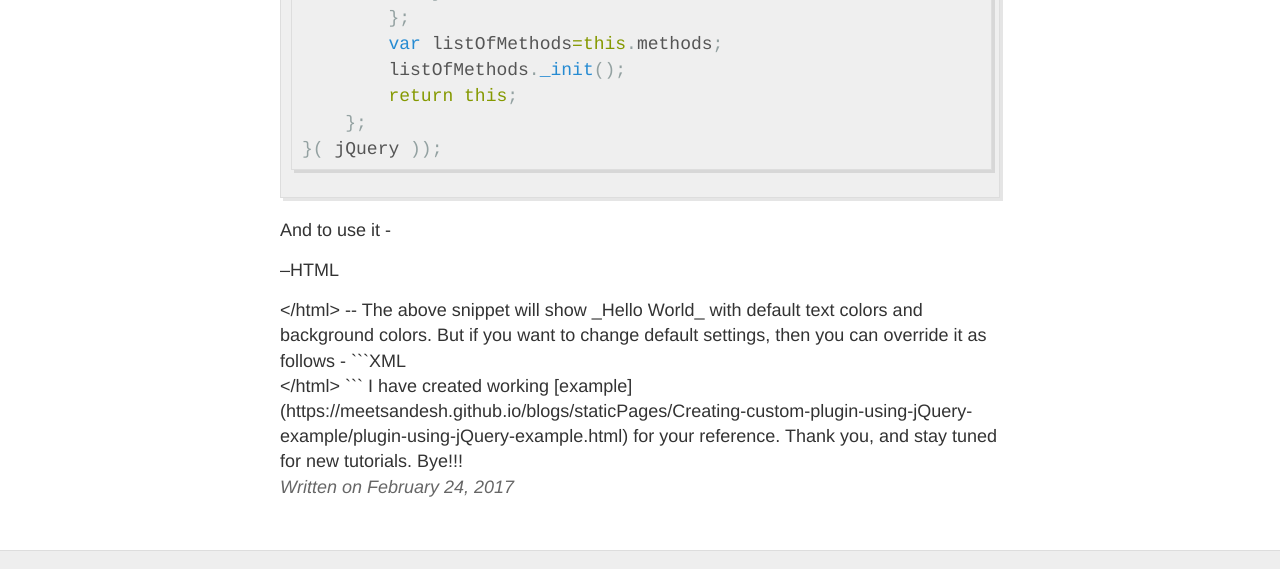
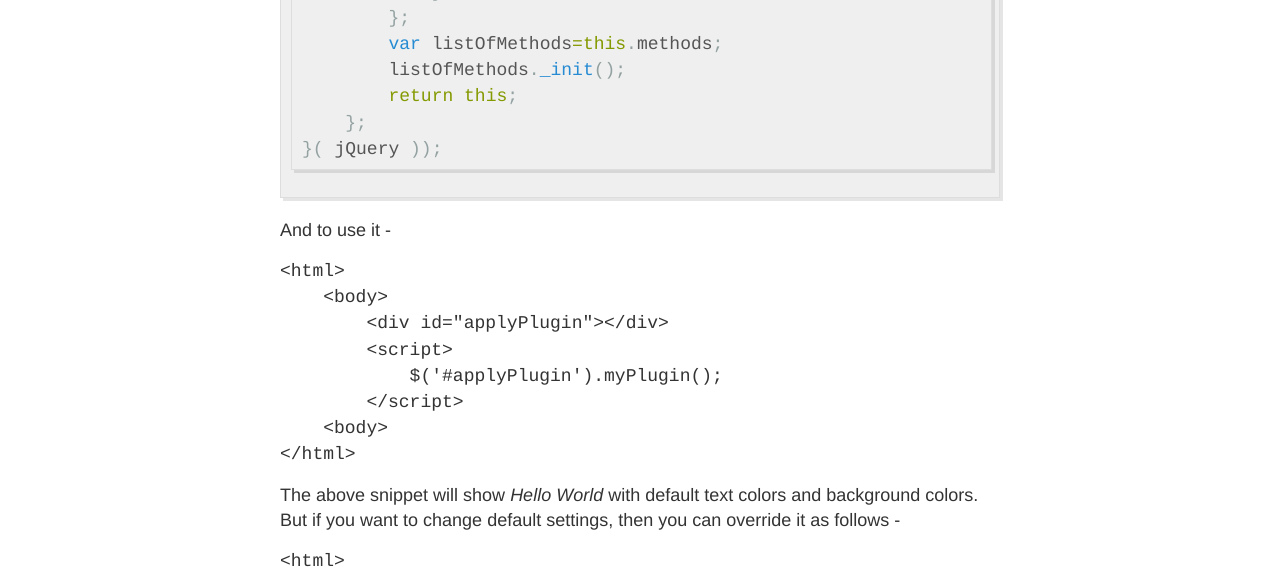
Before and after one commit to meetsandesh/blogs, a Jekyll site: the page built from _posts/2017-02-24-Creating-custom-plugin-using-jQuery.md, in a window 1280 px wide and 1400 px high, scrolled down 3517 px. Shown: the top 569 px of the window. Built offline with Jekyll 4.4.1, drawn with Linux system fonts in a browser that asks for light colours; some of the changed text lies outside the part shown.

Commit message:
Updated blog

````diff
--- a/_posts/2017-02-24-Creating-custom-plugin-using-jQuery.md
+++ b/_posts/2017-02-24-Creating-custom-plugin-using-jQuery.md
@@ -118,7 +118,7 @@ Final Code will look like as follows -
 
 And to use it -
 
---HTML
+```HTML
 <html>
     <body>
         <div id="applyPlugin"></div>
@@ -127,11 +127,11 @@ And to use it -
         </script>
     <body>
 </html>
---
+```
 
 The above snippet will show _Hello World_ with default text colors and background colors. But if you want to change default settings, then you can override it as follows -
 
-```XML
+```HTML
 <html>
     <body>
         <div id="applyPlugin"></div>
````
